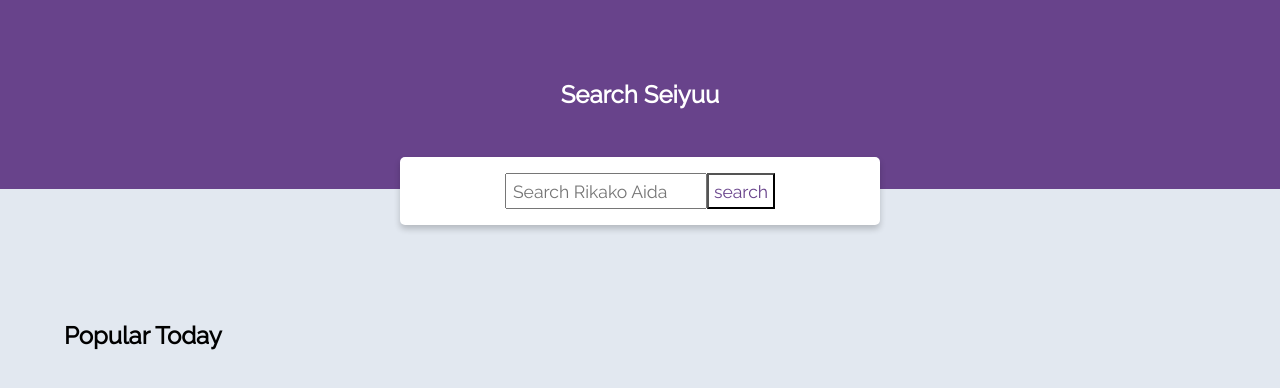
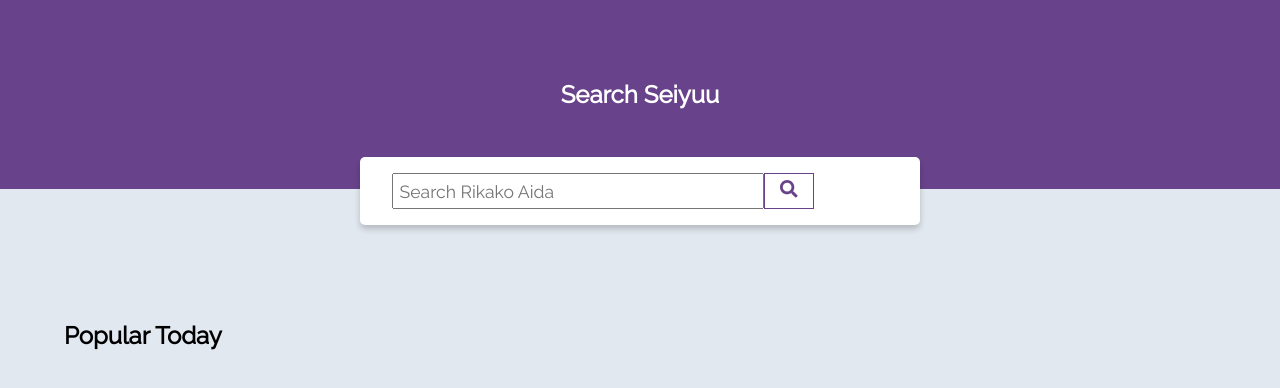
Before and after one commit to donovangomez/seiyuu-db-jikan, a React (Create React App) app: page /search in a window 1280 px wide. Shown: the top 388 px of the page. Built offline with nearby package versions, Linux system fonts and the light colour scheme; no server answers.

Commit message:
stylistic changes with form inputs and search container

```diff
--- a/package.json
+++ b/package.json
@@ -9,6 +9,7 @@
     "marked": "^4.0.10",
     "react": "^17.0.2",
     "react-dom": "^17.0.2",
+    "react-icons": "^4.3.1",
     "react-router-dom": "^6.2.1",
     "react-scripts": "5.0.0",
     "styled-components": "^5.3.3",
--- a/src/components/Form.js
+++ b/src/components/Form.js
@@ -1,14 +1,17 @@
 import React from "react";
 import styled from "styled-components";
+import { FaSearch } from "react-icons/fa";
 
 const FormContainer = styled.form`
-  max-width: 100%;
+  width: 100%;
   display: flex;
+  align-items: center;
 `;
 
 const InputWrapper = styled.div`
   flex: 3;
   border-radius: 5px;
+  width: 100%;
 `;
 
 const ButtonWrapper = styled.div`
@@ -18,10 +21,15 @@ const ButtonWrapper = styled.div`
 
 const Button = styled.button`
   font-size: 1.1rem;
+  padding: 0.4rem;
+  margin: 0;
+  height: 100%;
+  width: 50px;
   background-color: transparent;
   color: #68438b;
   cursor: pointer;
   transition: 200ms;
+  border: 1px solid;
 
   &:hover {
     background-color: #68438b;
@@ -36,7 +44,7 @@ const Input = styled.input`
   font-size: 1.1rem;
 
   &:focus {
-    outline: 2px solid #68438b;
+    outline: 1px solid #68438b;
   }
 `;
 
@@ -59,7 +67,9 @@ export default function Form({
         />
       </InputWrapper>
       <ButtonWrapper>
-        <Button onClick={handleSearch}>search</Button>
+        <Button onClick={handleSearch}>
+          <FaSearch />
+        </Button>
       </ButtonWrapper>
     </FormContainer>
   );
--- a/src/components/SearchContainer.js
+++ b/src/components/SearchContainer.js
@@ -11,6 +11,10 @@ const Wrapper = styled.div`
   display: flex;
   flex-wrap: wrap;
   justify-content: center;
+`;
+
+const Section = styled.section`
+  margin-top: 6rem;
 `;
 
 const LoadingWrapper = styled.section`
@@ -36,7 +40,7 @@ export default function SearchContainer({
   setLoading,
 }) {
   return (
-    <section>
+    <Section>
       {loading ? (
         <LoadingWrapper>
           <figure>
@@ -64,16 +68,6 @@ export default function SearchContainer({
           </Wrapper>
         </>
       )}
-      {/* <h2>This is the Search Container component</h2>
-      {seiyuu.map((sei) => (
-        <SeiyuuCard
-          key={sei.mal_id}
-          name={sei.name}
-          famName={sei.family_name}
-          givenName={sei.given_name}
-          imgSrc={sei.images.jpg.image_url}
-        />
-      ))} */}
-    </section>
+    </Section>
   );
 }
--- a/src/search.js
+++ b/src/search.js
@@ -27,7 +27,7 @@ const Header = styled.header`
 const FormWrapper = styled.div`
   position: relative;
   padding: 1rem 2rem;
-  max-width: 30rem;
+  max-width: 35rem;
   background-color: white;
   box-shadow: 0 4px 6px 0 hsla(0, 0%, 0%, 0.2);
   margin: -2rem auto;
```
Also changed, not shown: 1 other file (tests, documents, lock files or other folders).
